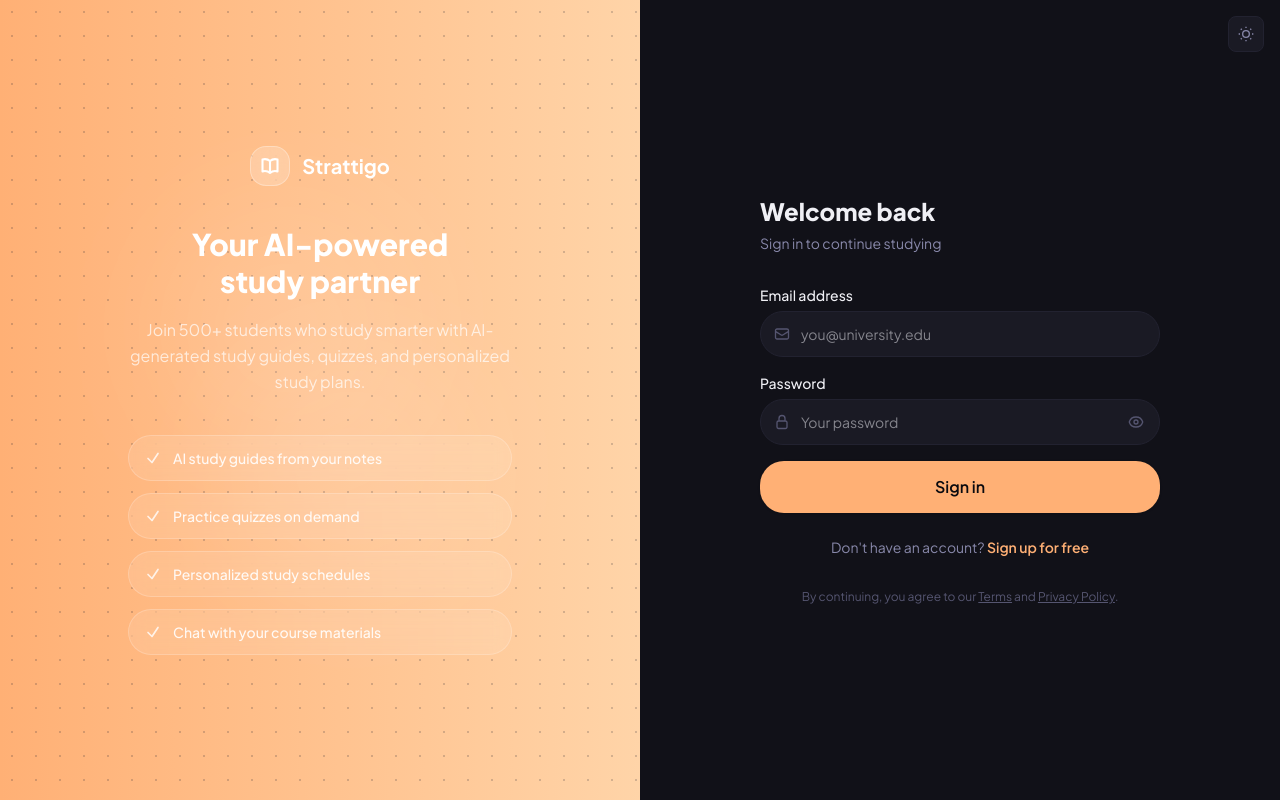
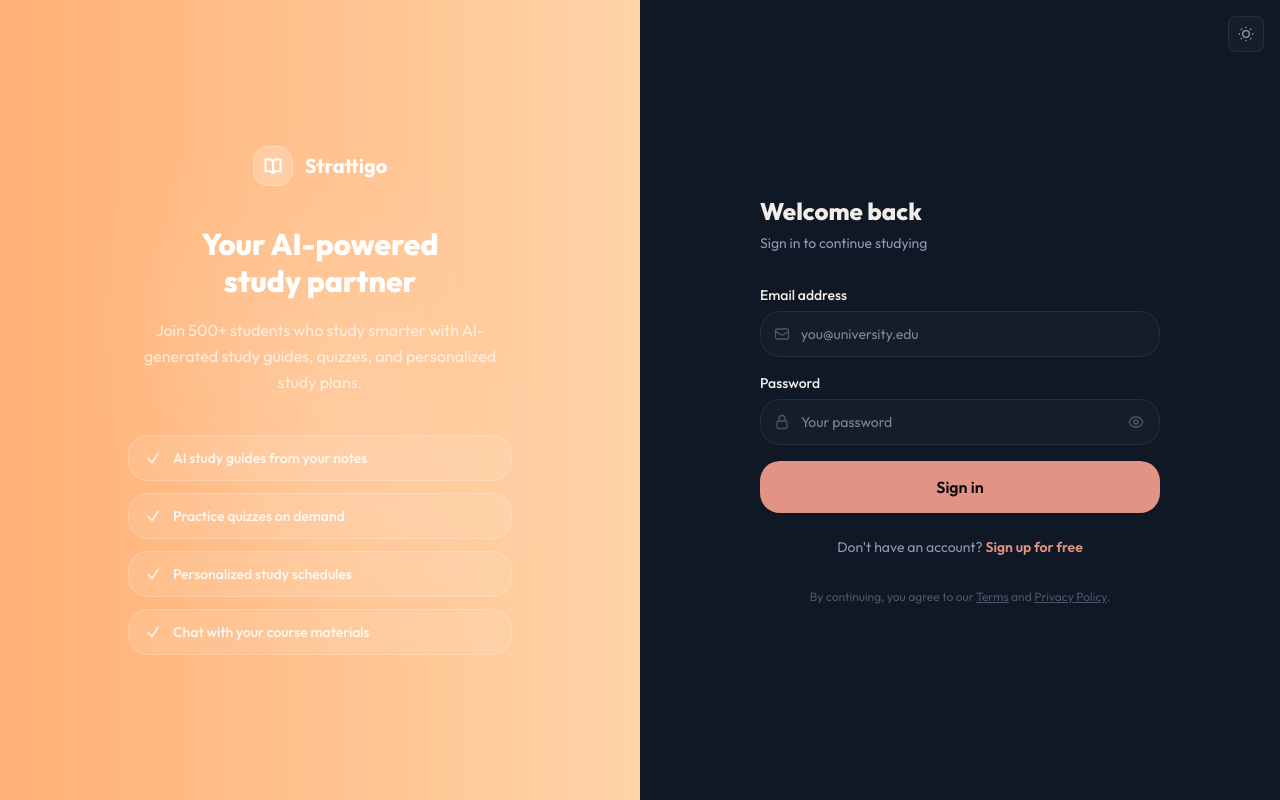
Before and after one commit to jazz3909/strattigo-frontend, a Next.js app: page /login in a window 1280 px wide. Built offline with nearby package versions, Linux system fonts and the light colour scheme.

Commit message:
feat: sky atmospheric design system

```diff
--- a/app/globals.css
+++ b/app/globals.css
@@ -2,112 +2,63 @@
 
 /* ─── Theme Variables ────────────────────────────────────────────────────── */
 
-:root,
-[data-theme="light"] {
-  --background: #f9fafb;
-  --surface: #ffffff;
-  --surface-2: #f3f4f6;
-  --surface-3: #e5e7eb;
-  --accent: #ffb075;
-  --accent-hover: #ffa055;
-  --accent-dim: rgba(255, 176, 117, 0.12);
-  --accent-dim-hover: rgba(255, 176, 117, 0.2);
-  --text-primary: #111827;
-  --text-secondary: #6b7280;
-  --text-tertiary: #9ca3af;
-  --border: #e5e7eb;
-  --border-hover: #d1d5db;
-  --danger: #ef4444;
-  --success: #10b981;
-  --radius-sm: 8px;
-  --radius-md: 12px;
-  --radius-lg: 16px;
-  --radius-xl: 24px;
-
-  /* Gradients */
-  --gradient-brand: linear-gradient(135deg, #ffb075 0%, #ffa055 100%);
-  --gradient-brand-vivid: linear-gradient(135deg, #ff9040 0%, #ffb075 50%, #ffd4a8 100%);
-  --gradient-brand-soft: linear-gradient(135deg, rgba(255,176,117,0.15) 0%, rgba(255,176,117,0.05) 100%);
-
-  /* Semantic */
-  --color-success: #10B981;
-  --color-success-bg: #ECFDF5;
-  --color-success-border: #A7F3D0;
-  --color-error: #EF4444;
-  --color-error-bg: #FEF2F2;
-  --color-error-border: #FECACA;
-  --color-warning: #F59E0B;
-  --color-warning-bg: #FFFBEB;
-  --color-warning-border: #FDE68A;
-  --color-info: #3B82F6;
-  --color-info-bg: #EFF6FF;
-  --color-info-border: #BFDBFE;
-
-  /* Shadows */
-  --shadow-sm: 0 1px 3px 0 rgb(0 0 0 / 0.07), 0 1px 2px -1px rgb(0 0 0 / 0.07);
-  --shadow-md: 0 4px 6px -1px rgb(0 0 0 / 0.08), 0 2px 4px -2px rgb(0 0 0 / 0.08);
-  --shadow-lg: 0 10px 15px -3px rgb(0 0 0 / 0.08), 0 4px 6px -4px rgb(0 0 0 / 0.08);
-  --shadow-xl: 0 20px 25px -5px rgb(0 0 0 / 0.08), 0 8px 10px -6px rgb(0 0 0 / 0.08);
-  --shadow-2xl: 0 25px 50px -12px rgb(0 0 0 / 0.15);
-  --shadow-brand: 0 8px 32px -4px rgb(255 176 117 / 0.25);
-  --shadow-brand-lg: 0 20px 40px -8px rgb(255 176 117 / 0.3);
+:root {
+  --background: #0D1018;
+  --surface: #111825;
+  --surface-2: #151D2B;
+  --surface-3: #1C2638;
+  --accent: #E19485;
+  --accent-hover: #C1726F;
+  --accent-dim: rgba(225, 148, 133, 0.12);
+  --accent-dim-hover: rgba(225, 148, 133, 0.2);
+  --text-primary: #F2EDE8;
+  --text-secondary: #8A9AB5;
+  --text-tertiary: #4A5568;
+  --border: rgba(255, 255, 255, 0.07);
+  --border-hover: rgba(255, 255, 255, 0.12);
+  --danger: #E57373;
+  --success: #6BCEAA;
+  --radius-sm: 6px;
+  --radius-md: 10px;
+  --radius-lg: 14px;
+  --radius-xl: 20px;
+  --gradient-hero: linear-gradient(135deg, #0D1018 0%, #111825 30%, #1A2D45 60%, #2A1F35 85%, #3D1E28 100%);
+  --gradient-brand: linear-gradient(135deg, #E19485 0%, #C1726F 100%);
+  --gradient-brand-soft: linear-gradient(135deg, rgba(225,148,133,0.15) 0%, rgba(193,114,111,0.05) 100%);
+  --shadow-sm: 0 1px 3px rgba(0,0,0,0.3);
+  --shadow-md: 0 4px 12px rgba(0,0,0,0.3);
+  --shadow-lg: 0 10px 30px rgba(0,0,0,0.4);
+  --shadow-xl: 0 20px 50px rgba(0,0,0,0.5);
+  --shadow-brand: 0 8px 32px rgba(225,148,133,0.2);
+  --shadow-brand-lg: 0 20px 40px rgba(225,148,133,0.25);
+  --navy: #2A5F8D;
+  --mauve: #A880A0;
+  --terracotta: #B05857;
 }
 
-[data-theme="dark"] {
-  --background: #0a0a0f;
-  --surface: #111118;
-  --surface-2: #1a1a24;
-  --surface-3: #222230;
-  --accent: #ffb075;
-  --accent-hover: #ffa055;
-  --accent-dim: rgba(255, 176, 117, 0.12);
-  --accent-dim-hover: rgba(255, 176, 117, 0.2);
-  --text-primary: #f0f0f5;
-  --text-secondary: #8888aa;
-  --text-tertiary: #555570;
-  --border: #222230;
-  --border-hover: #333345;
-  --danger: #ff6b6b;
-  --success: #6bffb8;
-  --radius-sm: 8px;
-  --radius-md: 12px;
-  --radius-lg: 16px;
-  --radius-xl: 24px;
-
-  /* Gradients */
-  --gradient-brand: linear-gradient(135deg, #ffb075 0%, #ffa055 100%);
-  --gradient-brand-vivid: linear-gradient(135deg, #ff9040 0%, #ffb075 50%, #c06020 100%);
-  --gradient-brand-soft: linear-gradient(135deg, rgba(255,176,117,0.15) 0%, rgba(255,176,117,0.05) 100%);
-
-  /* Semantic */
-  --color-success: #6bffb8;
-  --color-success-bg: rgba(107, 255, 184, 0.08);
-  --color-success-border: rgba(107, 255, 184, 0.2);
-  --color-error: #ff6b6b;
-  --color-error-bg: rgba(255, 107, 107, 0.08);
-  --color-error-border: rgba(255, 107, 107, 0.2);
-  --color-warning: #fbbf24;
-  --color-warning-bg: rgba(251, 191, 36, 0.08);
-  --color-warning-border: rgba(251, 191, 36, 0.2);
-  --color-info: #60a5fa;
-  --color-info-bg: rgba(96, 165, 250, 0.08);
-  --color-info-border: rgba(96, 165, 250, 0.2);
-
-  /* Shadows */
-  --shadow-sm: 0 1px 3px 0 rgb(0 0 0 / 0.3), 0 1px 2px -1px rgb(0 0 0 / 0.3);
-  --shadow-md: 0 4px 6px -1px rgb(0 0 0 / 0.4), 0 2px 4px -2px rgb(0 0 0 / 0.4);
-  --shadow-lg: 0 10px 15px -3px rgb(0 0 0 / 0.4), 0 4px 6px -4px rgb(0 0 0 / 0.4);
-  --shadow-xl: 0 20px 25px -5px rgb(0 0 0 / 0.5), 0 8px 10px -6px rgb(0 0 0 / 0.5);
-  --shadow-2xl: 0 25px 50px -12px rgb(0 0 0 / 0.6);
-  --shadow-brand: 0 8px 32px -4px rgb(255 176 117 / 0.2);
-  --shadow-brand-lg: 0 20px 40px -8px rgb(255 176 117 / 0.25);
+.dark {
+  --background: #0D1018;
+  --surface: #111825;
+  --surface-2: #151D2B;
+  --surface-3: #1C2638;
+  --accent: #E19485;
+  --accent-hover: #C1726F;
+  --accent-dim: rgba(225, 148, 133, 0.12);
+  --accent-dim-hover: rgba(225, 148, 133, 0.2);
+  --text-primary: #F2EDE8;
+  --text-secondary: #8A9AB5;
+  --text-tertiary: #4A5568;
+  --border: rgba(255, 255, 255, 0.07);
+  --border-hover: rgba(255, 255, 255, 0.12);
+  --danger: #E57373;
+  --success: #6BCEAA;
 }
 
 @theme inline {
   --color-background: var(--background);
   --color-foreground: var(--text-primary);
-  --font-sans: var(--font-jakarta);
-  --font-mono: var(--font-geist-mono);
+  --font-sans: var(--font-outfit);
+  --font-mono: var(--font-mono);
 }
 
 /* ─── Base ───────────────────────────────────────────────────────────────── */
@@ -129,40 +80,31 @@ html {
 body {
   background-color: var(--background);
   color: var(--text-primary);
-  font-family: var(--font-jakarta), system-ui, Arial, sans-serif;
-  line-height: 1.6;
-  transition: background-color 200ms ease, color 200ms ease;
+  font-family: var(--font-outfit), system-ui, sans-serif;
+  -webkit-font-smoothing: antialiased;
+  background-image:
+    radial-gradient(ellipse at 20% 20%, rgba(42,95,141,0.04) 0%, transparent 50%),
+    radial-gradient(ellipse at 80% 80%, rgba(176,88,87,0.04) 0%, transparent 50%);
+  background-attachment: fixed;
 }
 
 /* ─── Scrollbar ──────────────────────────────────────────────────────────── */
 ::-webkit-scrollbar {
   width: 6px;
-  height: 6px;
 }
 ::-webkit-scrollbar-track {
-  background: transparent;
+  background: var(--surface);
 }
 ::-webkit-scrollbar-thumb {
   background: var(--surface-3);
   border-radius: 3px;
 }
 ::-webkit-scrollbar-thumb:hover {
-  background: var(--text-tertiary);
-}
-
-[data-theme="dark"] ::-webkit-scrollbar {
-  width: 6px;
-}
-[data-theme="dark"] ::-webkit-scrollbar-track {
-  background: #111118;
-}
-[data-theme="dark"] ::-webkit-scrollbar-thumb {
-  background: #ffb075;
-  border-radius: 3px;
+  background: var(--accent);
 }
 
 /* ─── Focus Ring ─────────────────────────────────────────────────────────── */
-:focus-visible {
+*:focus-visible {
   outline: 2px solid var(--accent);
   outline-offset: 2px;
   border-radius: 4px;
@@ -170,7 +112,7 @@ body {
 
 /* ─── Selection ──────────────────────────────────────────────────────────── */
 ::selection {
-  background: var(--accent-dim);
+  background: rgba(225,148,133,0.3);
   color: var(--text-primary);
 }
 
@@ -440,6 +382,10 @@ body {
 .animation-delay-600 { animation-delay: 600ms; }
 .animation-delay-700 { animation-delay: 700ms; }
 .animation-delay-800 { animation-delay: 800ms; }
+
+/* ─── Font Utilities ─────────────────────────────────────────────────────── */
+.font-display { font-family: var(--font-fraunces), serif; }
+.font-mono { font-family: var(--font-mono), monospace; }
 
 /* ─── Gradient Text ──────────────────────────────────────────────────────── */
 .gradient-text {
--- a/app/layout.tsx
+++ b/app/layout.tsx
@@ -1,19 +1,25 @@
 import type { Metadata } from "next";
-import { Plus_Jakarta_Sans, Geist_Mono } from "next/font/google";
+import { Fraunces, Outfit, JetBrains_Mono } from "next/font/google";
 import "./globals.css";
 import { ToastProvider } from "./providers/ToastProvider";
 import { ThemeProvider } from "./providers/ThemeProvider";
 
-const plusJakartaSans = Plus_Jakarta_Sans({
-  variable: "--font-jakarta",
+const fraunces = Fraunces({
   subsets: ["latin"],
-  weight: ["300", "400", "500", "600", "700", "800"],
-  display: "swap",
+  variable: "--font-fraunces",
+  axes: ["opsz"],
 });
 
-const geistMono = Geist_Mono({
-  variable: "--font-geist-mono",
+const outfit = Outfit({
   subsets: ["latin"],
+  variable: "--font-outfit",
+  weight: ["300", "400", "500", "600", "700", "800"],
+});
+
+const jetbrainsMono = JetBrains_Mono({
+  subsets: ["latin"],
+  variable: "--font-mono",
+  weight: ["400", "500"],
 });
 
 export const metadata: Metadata = {
@@ -30,7 +36,7 @@ export default function RootLayout({
   return (
     <html
       lang="en"
-      className={`${plusJakartaSans.variable} ${geistMono.variable} h-full antialiased`}
+      className={`${fraunces.variable} ${outfit.variable} ${jetbrainsMono.variable}`}
     >
       <body className="min-h-full flex flex-col" style={{ background: "var(--background)", color: "var(--text-primary)" }}>
         <ThemeProvider>
```
